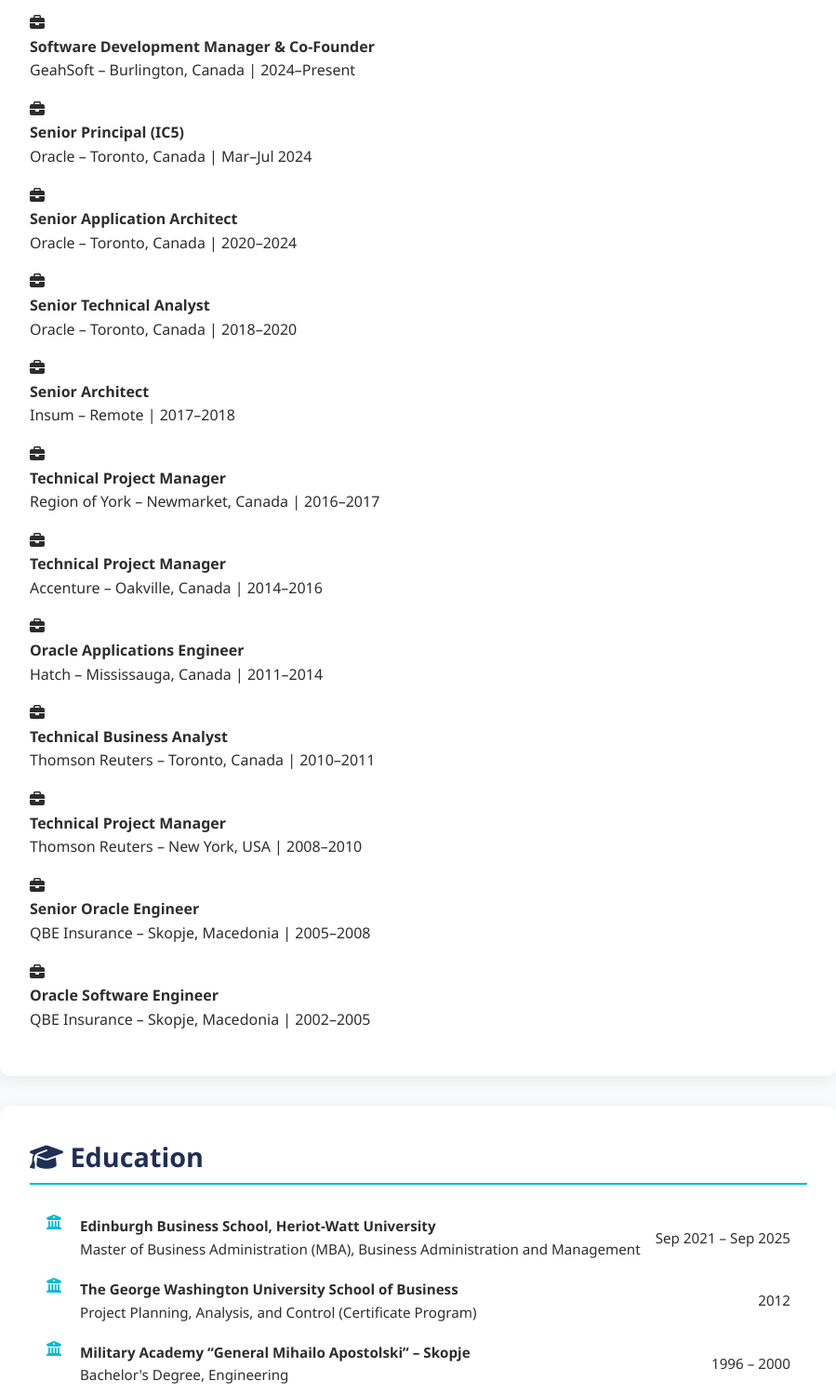
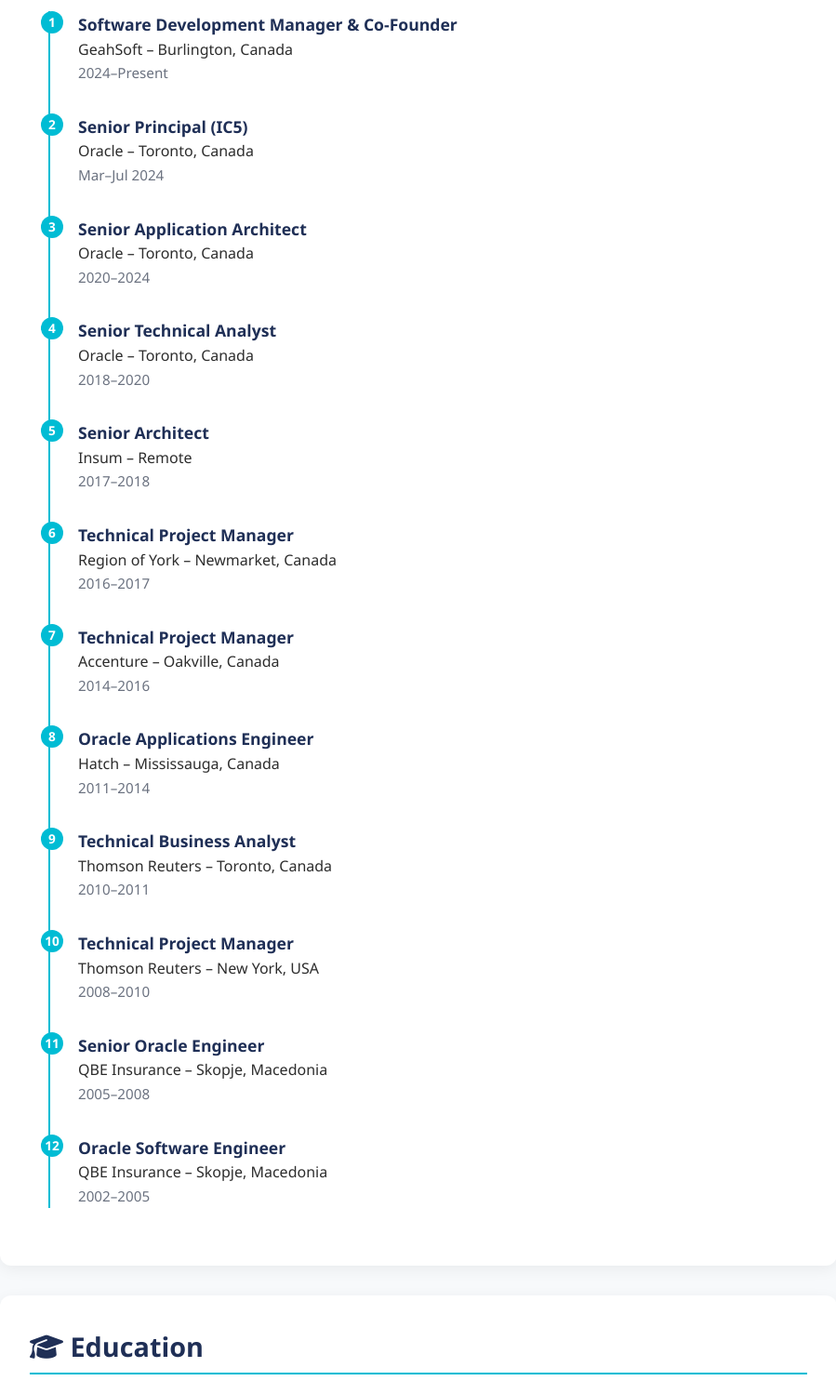
Before and after one commit to Pandurski/portfolio, a plain HTML site: page index.html in a window 1280 px wide. Shown: the part 2440-3939 px from the top of the page at 93% size, without its empty margins (190-1089 px from the left). Drawn offline with Linux system fonts and the light colour scheme.

Commit message:
changed structure and added artifacts

```diff
--- a/index.html
+++ b/index.html
@@ -232,6 +232,46 @@
             color: var(--muted-text);
             white-space: nowrap;
         }
+        .timeline {
+  position: relative;
+  margin-left: 20px;
+  border-left: 2px solid var(--accent-color);
+  padding-left: 20px;
+}
+
+.timeline-item {
+  position: relative;
+  margin-bottom: 30px;
+}
+
+.timeline-marker {
+  position: absolute;
+  left: -30px;
+  top: 0;
+  background: var(--accent-color);
+  color: #fff;
+  width: 24px;
+  height: 24px;
+  font-size: 0.85rem;
+  text-align: center;
+  line-height: 24px;
+  border-radius: 50%;
+  font-weight: bold;
+}
+
+.timeline-content {
+  padding-left: 10px;
+}
+
+.timeline-content strong {
+  font-size: 1.1rem;
+  color: var(--primary-color);
+}
+
+.exp-date {
+  font-size: 0.95rem;
+  color: var(--muted-text);
+}
 
 
         footer {
@@ -372,93 +412,106 @@
 
     <section id="experience" class="styled-section">
         <h2 class="section-heading"><i class="fas fa-briefcase"></i> Work Experience</h2>
-        <ul class="experience-list">
-          <li>
-            <i class="fas fa-briefcase experience-icon"></i>
-            <div class="experience-details">
+        <div class="timeline">
+          <div class="timeline-item">
+            <div class="timeline-marker">1</div>
+            <div class="timeline-content">
               <strong>Software Development Manager & Co-Founder</strong><br>
-              <span class="exp-meta">GeahSoft – Burlington, Canada | 2024–Present</span>
+              <span>GeahSoft – Burlington, Canada</span><br>
+              <span class="exp-date">2024–Present</span>
             </div>
-          </li>
-          <li>
-            <i class="fas fa-briefcase experience-icon"></i>
-            <div class="experience-details">
+          </div>
+          <div class="timeline-item">
+            <div class="timeline-marker">2</div>
+            <div class="timeline-content">
               <strong>Senior Principal (IC5)</strong><br>
-              <span class="exp-meta">Oracle – Toronto, Canada | Mar–Jul 2024</span>
+              <span>Oracle – Toronto, Canada</span><br>
+              <span class="exp-date">Mar–Jul 2024</span>
             </div>
-          </li>
-          <li>
-            <i class="fas fa-briefcase experience-icon"></i>
-            <div class="experience-details">
+          </div>
+          <div class="timeline-item">
+            <div class="timeline-marker">3</div>
+            <div class="timeline-content">
               <strong>Senior Application Architect</strong><br>
-              <span class="exp-meta">Oracle – Toronto, Canada | 2020–2024</span>
+              <span>Oracle – Toronto, Canada</span><br>
+              <span class="exp-date">2020–2024</span>
             </div>
-          </li>
-          <li>
-            <i class="fas fa-briefcase experience-icon"></i>
-            <div class="experience-details">
+          </div>
+          <div class="timeline-item">
+            <div class="timeline-marker">4</div>
+            <div class="timeline-content">
               <strong>Senior Technical Analyst</strong><br>
-              <span class="exp-meta">Oracle – Toronto, Canada | 2018–2020</span>
+              <span>Oracle – Toronto, Canada</span><br>
+              <span class="exp-date">2018–2020</span>
             </div>
-          </li>
-          <li>
-            <i class="fas fa-briefcase experience-icon"></i>
-            <div class="experience-details">
+          </div>
+          <div class="timeline-item">
+            <div class="timeline-marker">5</div>
+            <div class="timeline-content">
               <strong>Senior Architect</strong><br>
-              <span class="exp-meta">Insum – Remote | 2017–2018</span>
+              <span>Insum – Remote</span><br>
+              <span class="exp-date">2017–2018</span>
             </div>
-          </li>
-          <li>
-            <i class="fas fa-briefcase experience-icon"></i>
-            <div class="experience-details">
+          </div>
+          <div class="timeline-item">
+            <div class="timeline-marker">6</div>
+            <div class="timeline-content">
               <strong>Technical Project Manager</strong><br>
-              <span class="exp-meta">Region of York – Newmarket, Canada | 2016–2017</span>
+              <span>Region of York – Newmarket, Canada</span><br>
+              <span class="exp-date">2016–2017</span>
             </div>
-          </li>
-          <li>
-            <i class="fas fa-briefcase experience-icon"></i>
-            <div class="experience-details">
+          </div>
+          <div class="timeline-item">
+            <div class="timeline-marker">7</div>
+            <div class="timeline-content">
               <strong>Technical Project Manager</strong><br>
-              <span class="exp-meta">Accenture – Oakville, Canada | 2014–2016</span>
+              <span>Accenture – Oakville, Canada</span><br>
+              <span class="exp-date">2014–2016</span>
             </div>
-          </li>
-          <li>
-            <i class="fas fa-briefcase experience-icon"></i>
-            <div class="experience-details">
+          </div>
+          <div class="timeline-item">
+            <div class="timeline-marker">8</div>
+            <div class="timeline-content">
               <strong>Oracle Applications Engineer</strong><br>
-              <span class="exp-meta">Hatch – Mississauga, Canada | 2011–2014</span>
+              <span>Hatch – Mississauga, Canada</span><br>
+              <span class="exp-date">2011–2014</span>
             </div>
-          </li>
-          <li>
-            <i class="fas fa-briefcase experience-icon"></i>
-            <div class="experience-details">
+          </div>
+          <div class="timeline-item">
+            <div class="timeline-marker">9</div>
+            <div class="timeline-content">
               <strong>Technical Business Analyst</strong><br>
-              <span class="exp-meta">Thomson Reuters – Toronto, Canada | 2010–2011</span>
+              <span>Thomson Reuters – Toronto, Canada</span><br>
+              <span class="exp-date">2010–2011</span>
             </div>
-          </li>
-          <li>
-            <i class="fas fa-briefcase experience-icon"></i>
-            <div class="experience-details">
+          </div>
+          <div class="timeline-item">
+            <div class="timeline-marker">10</div>
+            <div class="timeline-content">
               <strong>Technical Project Manager</strong><br>
-              <span class="exp-meta">Thomson Reuters – New York, USA | 2008–2010</span>
+              <span>Thomson Reuters – New York, USA</span><br>
+              <span class="exp-date">2008–2010</span>
             </div>
-          </li>
-          <li>
-            <i class="fas fa-briefcase experience-icon"></i>
-            <div class="experience-details">
+          </div>
+          <div class="timeline-item">
+            <div class="timeline-marker">11</div>
+            <div class="timeline-content">
               <strong>Senior Oracle Engineer</strong><br>
-              <span class="exp-meta">QBE Insurance – Skopje, Macedonia | 2005–2008</span>
+              <span>QBE Insurance – Skopje, Macedonia</span><br>
+              <span class="exp-date">2005–2008</span>
             </div>
-          </li>
-          <li>
-            <i class="fas fa-briefcase experience-icon"></i>
-            <div class="experience-details">
+          </div>
+          <div class="timeline-item">
+            <div class="timeline-marker">12</div>
+            <div class="timeline-content">
               <strong>Oracle Software Engineer</strong><br>
-              <span class="exp-meta">QBE Insurance – Skopje, Macedonia | 2002–2005</span>
+              <span>QBE Insurance – Skopje, Macedonia</span><br>
+              <span class="exp-date">2002–2005</span>
             </div>
-          </li>
-        </ul>
+          </div>
+        </div>
       </section>
+
 
 
     <section id="education" class="styled-section">
```
